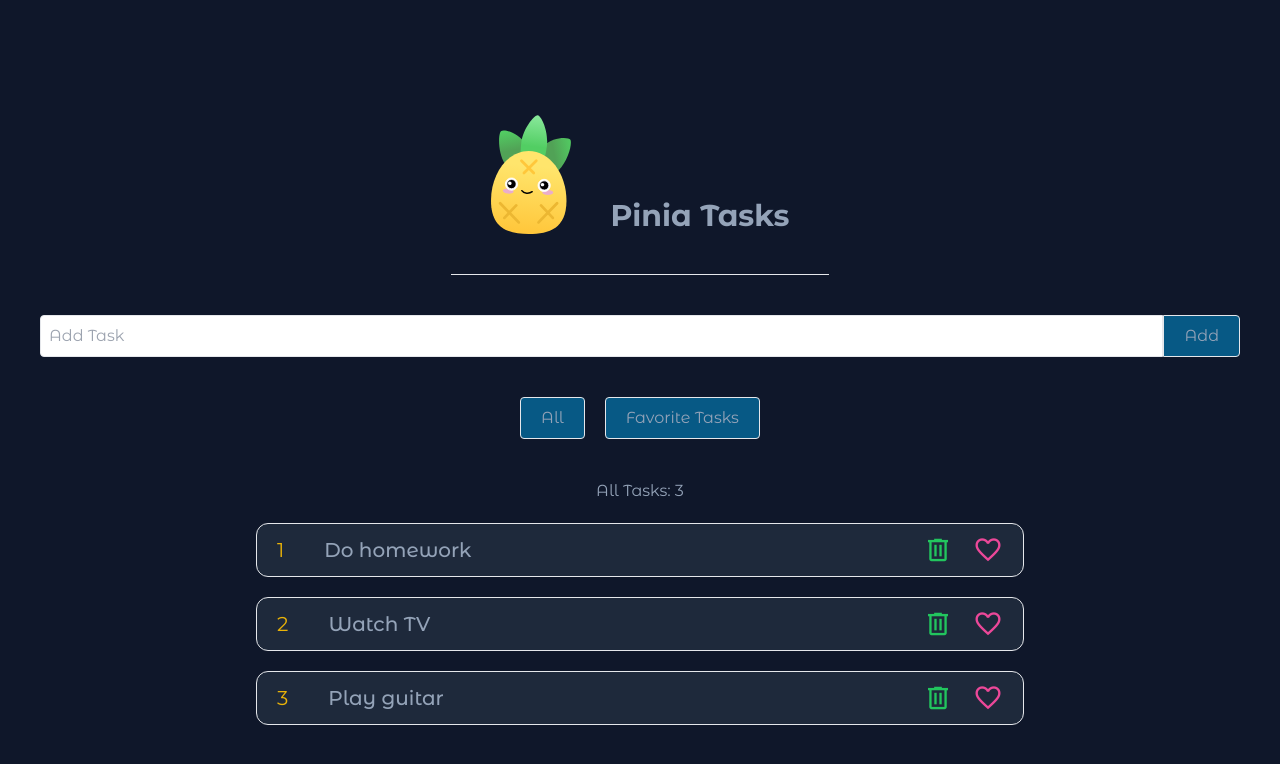
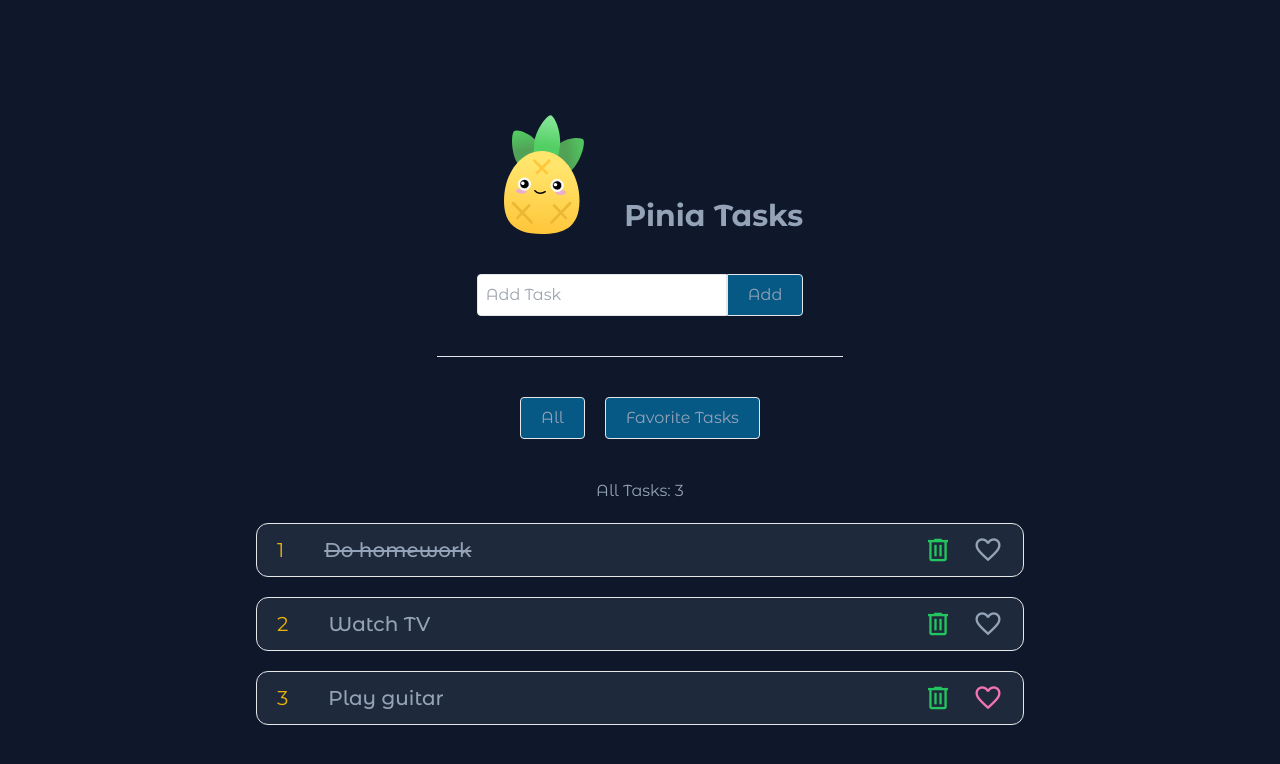
Before and after one commit to jackal7819/pinia-tasks, a Vue app: page / in a window 1280 px wide. Shown: the top 764 px of the page. Built offline with nearby package versions, Linux system fonts and the light colour scheme.

Commit message:
Add toggles

```diff
--- a/src/App.vue
+++ b/src/App.vue
@@ -1,10 +1,12 @@
 <script setup>
 	import { ref } from 'vue';
+	import { storeToRefs } from 'pinia';
 	import { useTasksStore } from './stores/TasksStore';
 	import TaskDetails from './components/TaskDetails.vue';
 	import TaskForm from './components/TaskForm.vue';
 
-	const { tasks, name, getAllTasks, getFavoriteTasks } = useTasksStore();
+	const store = useTasksStore();
+	const { name, allTasks, favoriteTasks } = storeToRefs(store);
 	const filter = ref('all');
 </script>
 
@@ -12,12 +14,13 @@
 	<main
 		class="flex flex-col items-center justify-center min-h-screen gap-10 p-10 bg-slate-900 text-slate-400"
 	>
-		<header class="flex items-end gap-10 p-10 border-b">
-			<img src="./assets/pinia.svg" alt="pinia" class="w-20" />
-			<h1 class="text-3xl font-bold">{{ name }}</h1>
+		<header class="flex flex-col items-end gap-10 p-10 border-b">
+			<div class="flex items-end gap-10">
+				<img src="./assets/pinia.svg" alt="pinia" class="w-20" />
+				<h1 class="text-3xl font-bold">{{ name }}</h1>
+			</div>
+			<TaskForm />
 		</header>
-
-		<TaskForm />
 
 		<nav class="flex gap-5">
 			<button
@@ -38,9 +41,9 @@
 			class="flex flex-col w-full max-w-3xl gap-5"
 			v-if="filter === 'all'"
 		>
-			<p class="text-center">All Tasks: {{ getAllTasks.length }}</p>
+			<p class="text-center">All Tasks: {{ allTasks.length }}</p>
 			<li
-				v-for="(task, index) in getAllTasks"
+				v-for="(task, index) in allTasks"
 				:key="task.id"
 				class="flex flex-col justify-between gap-10 px-5 py-2 border rounded-xl bg-slate-800"
 			>
@@ -53,10 +56,10 @@
 			v-if="filter === 'favorites'"
 		>
 			<p class="text-center">
-				Favorite Tasks: {{ getFavoriteTasks.length }}
+				Favorite Tasks: {{ favoriteTasks.length }}
 			</p>
 			<li
-				v-for="(task, index) in getFavoriteTasks"
+				v-for="(task, index) in favoriteTasks"
 				:key="task.id"
 				class="flex flex-col justify-between gap-10 px-5 py-2 border rounded-xl bg-slate-800"
 			>
--- a/src/components/TaskDetails.vue
+++ b/src/components/TaskDetails.vue
@@ -1,25 +1,34 @@
 <script setup>
+	import { useTasksStore } from '@/stores/TasksStore';
+
 	defineProps({
 		index: Number,
 		task: Object,
 	});
+
+	const { toggleTask, toggleFavorite, removeTask } = useTasksStore();
 </script>
 
 <template>
 	<li class="flex items-center justify-between gap-10 text-xl">
 		<p class="text-yellow-500">{{ index + 1 }}</p>
 		<h3
+			@click="toggleTask(task.id)"
+			:class="{ 'line-through': task.completed }"
 			class="flex-1 font-medium duration-300 cursor-pointer hover:text-slate-500 active:text-slate-600"
 		>
 			{{ task.title }}
 		</h3>
 		<div class="flex gap-5">
 			<i
+				@click="removeTask(task.id)"
 				class="text-3xl text-green-500 duration-300 cursor-pointer material-symbols-outlined hover:text-green-600 active:text-green-700"
 				>delete</i
 			>
 			<i
-				class="text-3xl text-pink-500 duration-300 cursor-pointer material-symbols-outlined hover:text-pink-600 active:text-pink-700"
+				@click="toggleFavorite(task.id)"
+				:class="{ 'text-pink-400': task.isFavorite }"
+				class="text-3xl duration-300 cursor-pointer material-symbols-outlined hover:text-pink-500 active:text-pink-600"
 				>favorite</i
 			>
 		</div>
--- a/src/components/TaskForm.vue
+++ b/src/components/TaskForm.vue
@@ -4,10 +4,15 @@
 
 	const { addTask } = useTasksStore();
 	const title = ref('');
+
+	const handleSubmit = () => {
+		addTask(title.value);
+		title.value = '';
+	};
 </script>
 
 <template>
-	<form @submit.prevent="addTask(title)" class="flex w-full">
+	<form @submit.prevent="handleSubmit" class="flex w-full">
 		<input
 			type="text"
 			placeholder="Add Task"
--- a/src/stores/TasksStore.js
+++ b/src/stores/TasksStore.js
@@ -4,15 +4,30 @@ import { nanoid } from 'nanoid';
 
 export const useTasksStore = defineStore('tasks', () => {
 	const tasks = ref([
-		{ id: nanoid(), title: 'Do homework', completed: false, isFavorite: false },
-		{ id: nanoid(), title: 'Watch TV', completed: false, isFavorite: false },
-		{ id: nanoid(), title: 'Play guitar', completed: false, isFavorite: true },
+		{
+			id: nanoid(),
+			title: 'Do homework',
+			completed: true,
+			isFavorite: false,
+		},
+		{
+			id: nanoid(),
+			title: 'Watch TV',
+			completed: false,
+			isFavorite: false,
+		},
+		{
+			id: nanoid(),
+			title: 'Play guitar',
+			completed: false,
+			isFavorite: true,
+		},
 	]);
 
 	const name = ref('Pinia Tasks');
 
-	const getAllTasks = computed(() => tasks.value);
-	const getFavoriteTasks = computed(() =>
+	const allTasks = computed(() => tasks.value);
+	const favoriteTasks = computed(() =>
 		tasks.value.filter((task) => task.isFavorite)
 	);
 
@@ -32,6 +47,13 @@ export const useTasksStore = defineStore('tasks', () => {
 		}
 	};
 
+	const toggleFavorite = (taskID) => {
+		const task = tasks.value.find((task) => task.id === taskID);
+		if (task) {
+			task.isFavorite = !task.isFavorite;
+		}
+	};
+
 	const removeTask = (taskID) => {
 		tasks.value = tasks.value.filter((task) => task.id !== taskID);
 	};
@@ -39,10 +61,11 @@ export const useTasksStore = defineStore('tasks', () => {
 	return {
 		tasks,
 		name,
-		getAllTasks,
-		getFavoriteTasks,
+		allTasks,
+		favoriteTasks,
 		addTask,
 		toggleTask,
+		toggleFavorite,
 		removeTask,
 	};
 });
```
